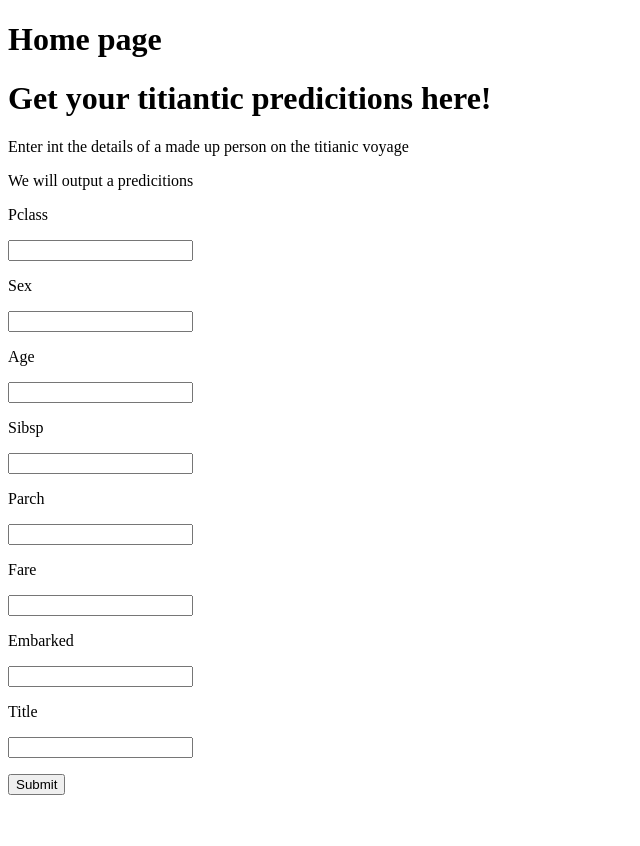
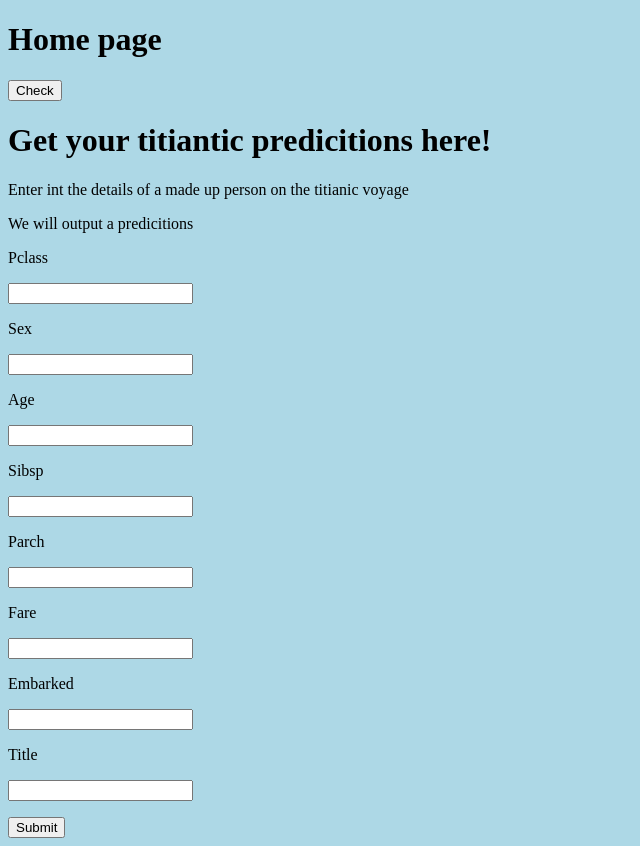
Before and after one commit to xm3van/ml_aws_hosting, a Django app: page / in a window 1280 px wide. Shown: the whole page, without its empty margins (0-640 px from the left). Before the commit the page ends 795 px from the top, so only its background shows below. Run offline with Django 4.2, Linux system fonts and the light colour scheme.

Commit message:
Addition of JS & CSS files

```diff
--- /dev/null
+++ b/titanic/static/main.js
@@ -0,0 +1,3 @@
+function clicked() {
+  alert("JavaScript workiing")
+}
--- /dev/null
+++ b/titanic/static/style.css
@@ -0,0 +1,3 @@
+body {
+  background-color: lightblue;
+}
--- a/titanic/templates/index.html
+++ b/titanic/templates/index.html
@@ -3,10 +3,13 @@
   <head>
     <meta charset="utf-8">
     <title>Titianic Predictor</title>
+    {% load static %}
+    <link rel="stylesheet" href="{% static 'style.css' %}">
   </head>
   <body>
 
     <h1>Home page</h1>
+    <button type="button" onclick="clicked()"> Check</button>
     <h1>Get your titiantic predicitions here!</h1>
     <p>Enter int the details of a made up person on the titianic voyage</p>
     <p>We will output a predicitions</p>
@@ -35,5 +38,7 @@
 
     </form>
 
+    <script type="text/javascript" src="{% static 'main.js' %}"></script>
+
   </body>
 </html>
--- a/titanic/titanic/settings.py
+++ b/titanic/titanic/settings.py
@@ -114,8 +114,9 @@ USE_TZ = True
 
 # Static files (CSS, JavaScript, Images)
 # https://docs.djangoproject.com/en/4.0/howto/static-files/
-
+import os.path
 STATIC_URL = 'static/'
+STATICFILES_DIRS = (os.path.join('static'),)
 
 # Default primary key field type
 # https://docs.djangoproject.com/en/4.0/ref/settings/#default-auto-field
```
